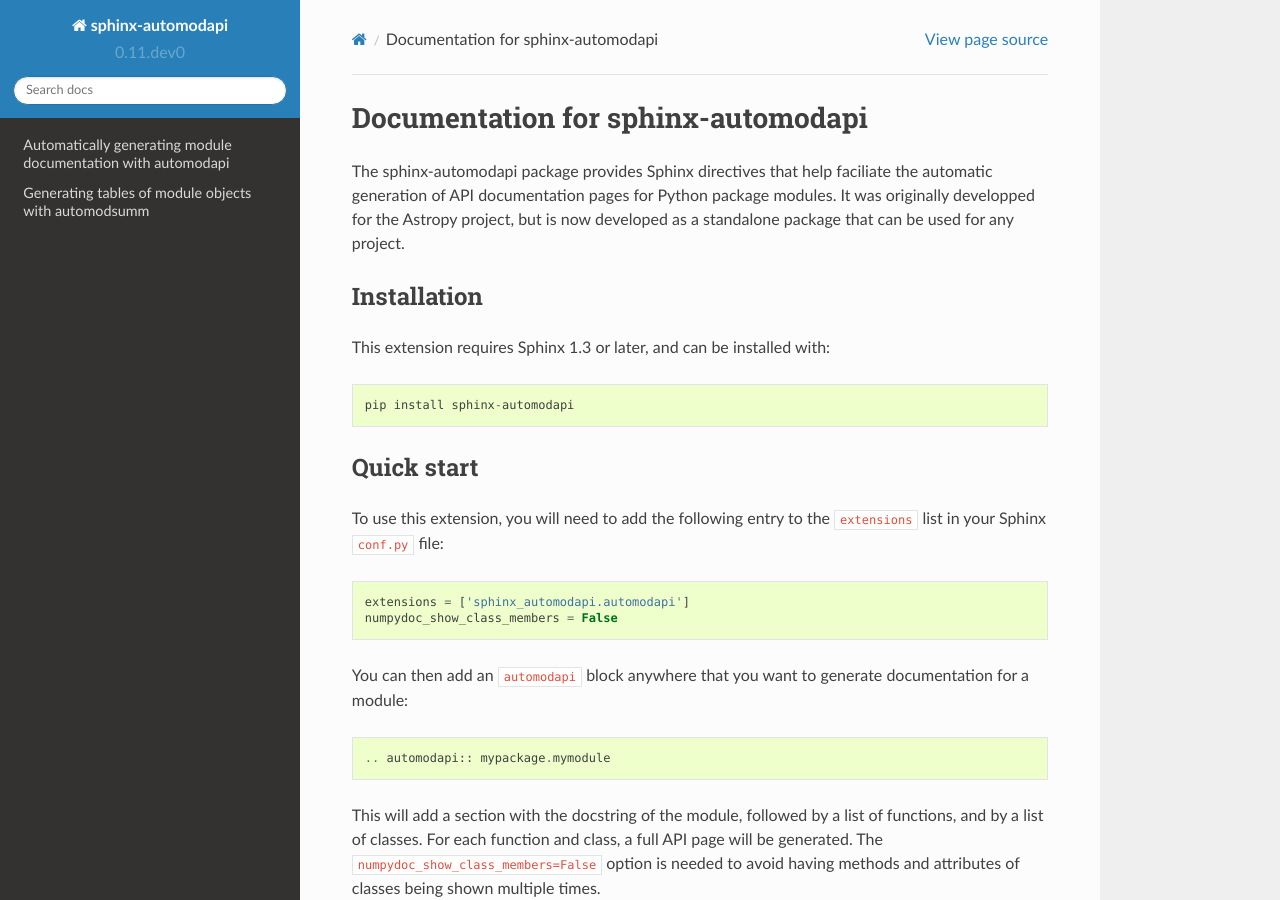
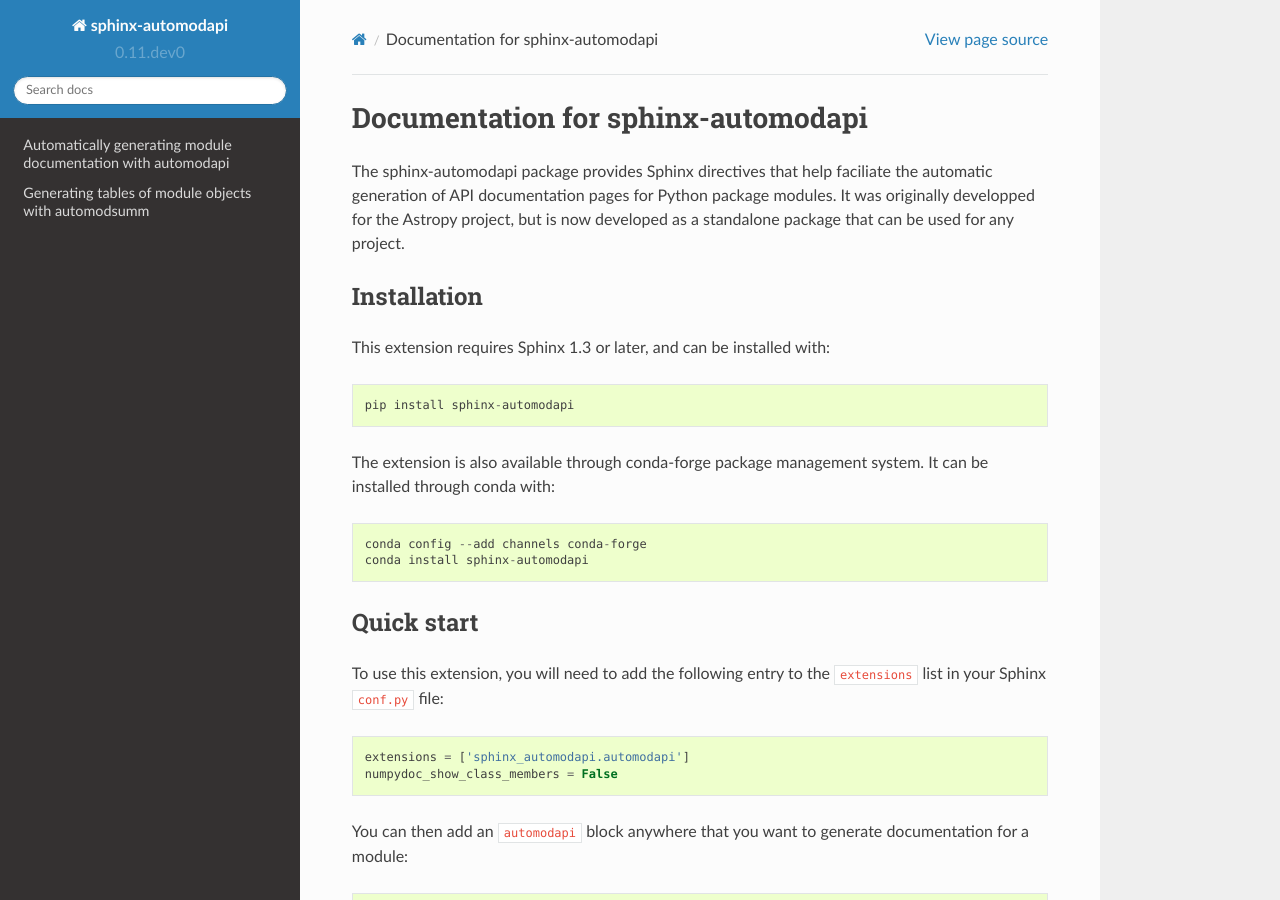
Before and after one commit to astropy/sphinx-automodapi, a Sphinx documentation site: the page built from docs/index.rst, in a window 1280 px wide and 900 px high. Built offline with Sphinx 7.4.7 and the Read the Docs theme 2.0.0, drawn with Linux system fonts in a browser that asks for light colours.

Commit message:
Conda-forge installation instructions
Thought this would be helpful for users to know that this package is available through conda-forge.

```diff
--- a/docs/index.rst
+++ b/docs/index.rst
@@ -12,6 +12,11 @@
 This extension requires Sphinx 1.3 or later, and can be installed with::
 
     pip install sphinx-automodapi
+
+The extension is also available through conda-forge package management system. It can be installed through conda with::
+
+    conda config --add channels conda-forge
+    conda install sphinx-automodapi
 
 .. _quickstart:
 
```
